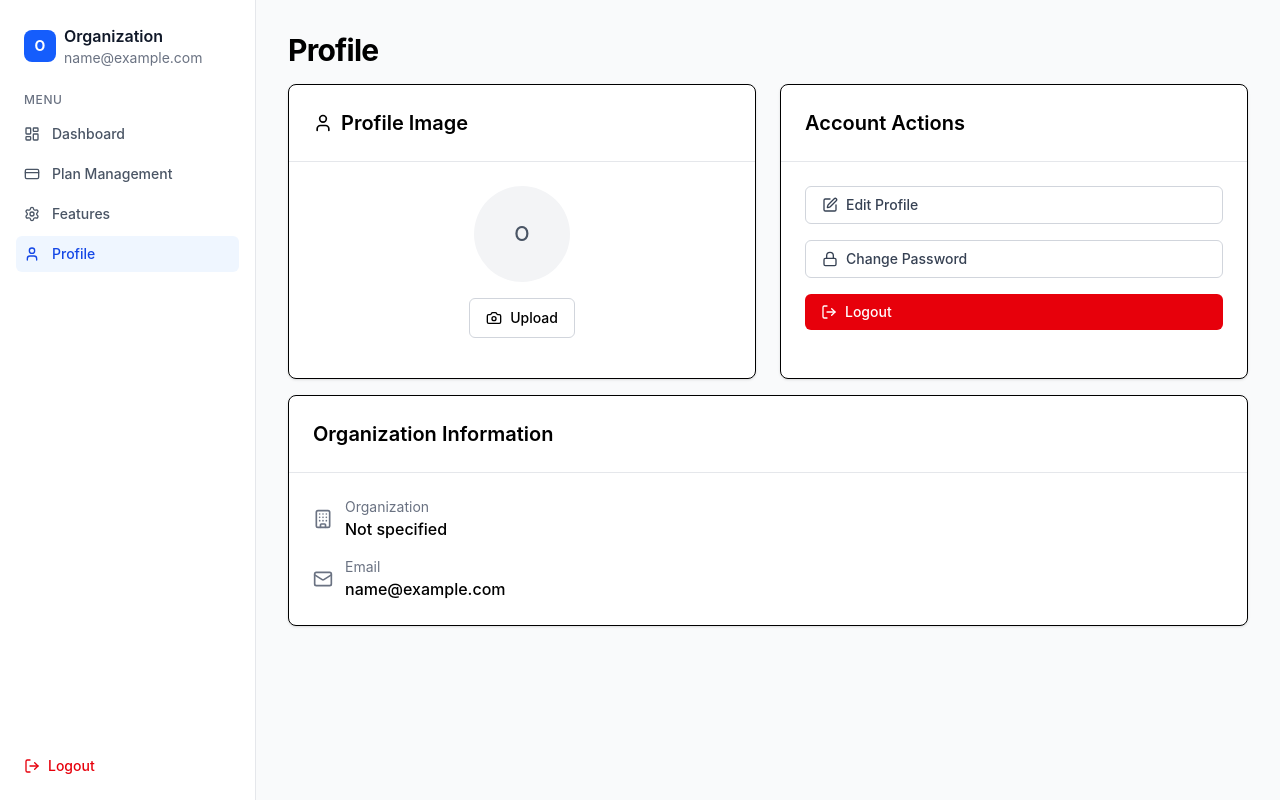
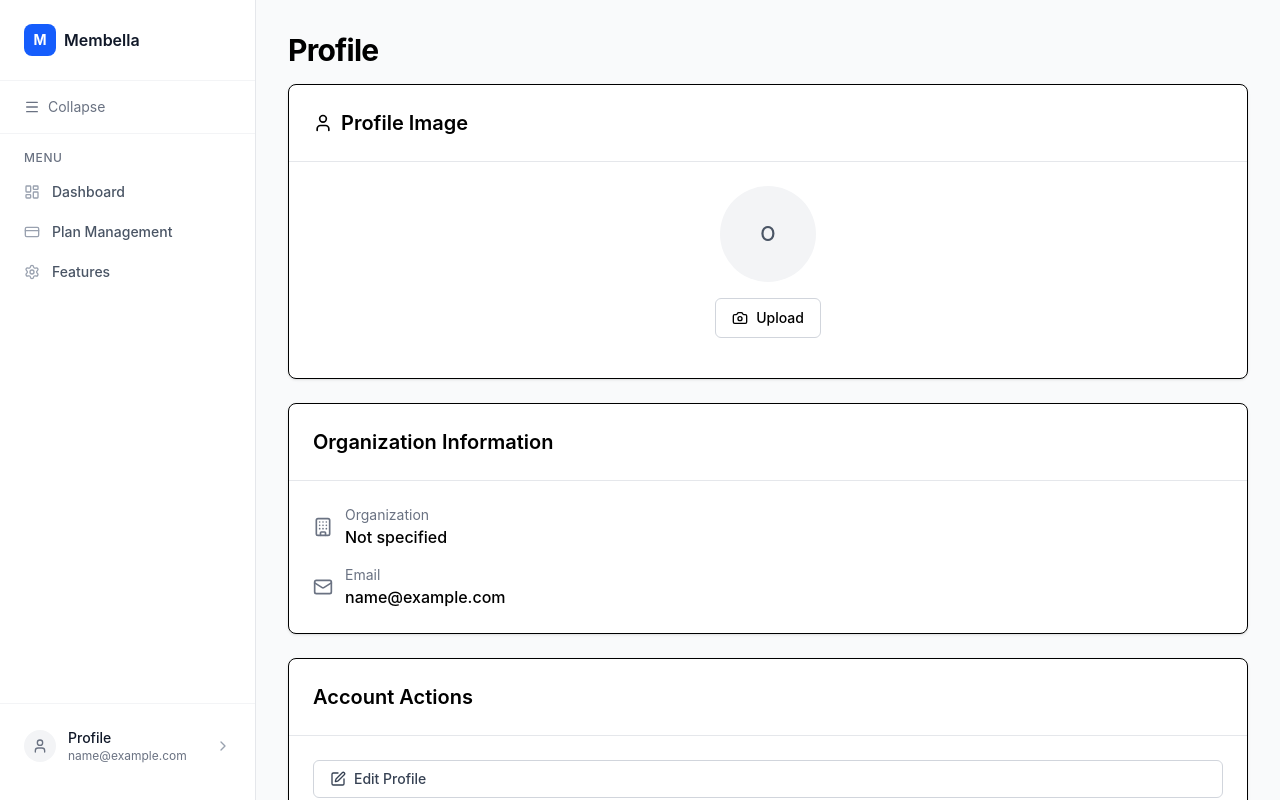
Before and after one commit to PhoopPeep/Membella-Frontend, a Vue app in the folder frontend/: page /profile in a window 1280 px wide. Built offline with nearby package versions, Linux system fonts and the light colour scheme; sample sign-in values are in the browser's storage; the HTML template or start-up script is replaced by a standard one.

Commit message:
update sidebar and profile view

```diff
--- a/frontend/package.json
+++ b/frontend/package.json
@@ -22,6 +22,7 @@
     "jsonwebtoken": "^9.0.2",
     "lucide-vue-next": "^0.522.0",
     "pinia": "^3.0.3",
+    "tailwind-scrollbar": "^4.0.2",
     "vue": "^3.5.13",
     "vue-router": "^4.5.0"
   },
--- a/frontend/src/components/layout/AppSidebar.vue
+++ b/frontend/src/components/layout/AppSidebar.vue
@@ -1,72 +1,151 @@
 <template>
-  <aside class="border-r border-gray-200 w-64 bg-white flex flex-col h-full">
+  <aside
+    :class="[
+      'border-r border-gray-200 bg-white flex flex-col h-full transition-all duration-300 ease-in-out',
+      isCollapsed ? 'w-16' : 'w-64'
+    ]"
+  >
     <!-- Sidebar Header -->
-    <div class="p-6">
+    <div class="p-6 border-b border-gray-100">
       <div class="flex items-center space-x-2">
-        <div class="w-8 h-8 bg-blue-600 rounded-lg flex items-center justify-center">
-          <span class="text-white font-bold text-sm">
-            {{ getInitials(authStore.user?.org_name || 'ORG') }}
-          </span>
+        <div class="w-8 h-8 bg-blue-600 rounded-lg flex items-center justify-center flex-shrink-0">
+          <span class="text-white font-bold text-sm">M</span>
         </div>
-        <div>
-          <h2 class="font-semibold text-gray-900">
-            {{ authStore.user?.org_name || 'Organization' }}
-          </h2>
-          <p class="text-sm text-gray-500">
-            {{ authStore.user?.email || 'user@example.com' }}
-          </p>
-        </div>
+        <Transition name="fade">
+          <div v-show="!isCollapsed" class="min-w-0">
+            <h2 class="font-semibold text-gray-900 truncate">Membella</h2>
+          </div>
+        </Transition>
       </div>
     </div>
 
+    <!-- Toggle Button -->
+    <div class="px-4 py-2 border-b border-gray-100">
+      <button
+        @click="toggleSidebar"
+        class="w-full flex items-center p-2 text-gray-500 hover:text-gray-700 hover:bg-gray-50 rounded-md transition-colors"
+        :class="isCollapsed ? 'justify-center' : 'justify-start'"
+        :title="isCollapsed ? 'Expand sidebar' : 'Collapse sidebar'"
+      >
+        <Menu class="w-4 h-4" />
+        <Transition name="fade">
+          <span v-show="!isCollapsed" class="ml-2 text-sm">Collapse</span>
+        </Transition>
+      </button>
+    </div>
+
     <!-- Sidebar Content -->
-    <div class="flex-1 px-4">
-      <div class="mb-4">
-        <h3 class="px-2 mb-2 text-xs font-medium text-gray-500 uppercase tracking-wider">Menu</h3>
+    <div class="flex-1 px-4 py-4 overflow-y-auto custom-scrollbar">
+      <!-- Menu Group -->
+      <div class="mb-6">
+        <Transition name="fade">
+          <div v-show="!isCollapsed" class="px-2 mb-2">
+            <h3 class="text-xs font-medium text-gray-500 uppercase tracking-wider">Menu</h3>
+          </div>
+        </Transition>
         <nav class="space-y-1">
           <router-link
             v-for="item in menuItems"
             :key="item.title"
             :to="item.url"
-            class="group flex items-center px-2 py-2 text-sm font-medium rounded-md transition-colors duration-200"
-            :class="
+            class="group flex items-center px-2 py-2 text-sm font-medium rounded-md transition-all duration-200 relative"
+            :class="[
               isActive(item.url)
-                ? 'bg-blue-50 text-blue-700 border-blue-700'
-                : 'text-gray-600 hover:bg-gray-50 hover:text-gray-900'
-            "
+                ? 'bg-blue-50 text-blue-700'
+                : 'text-gray-600 hover:bg-gray-50 hover:text-gray-900',
+              isCollapsed ? 'justify-center' : 'justify-start'
+            ]"
+            active-class="bg-blue-50 text-blue-700"
           >
-            <component :is="item.icon" class="w-4 h-4 mr-3" />
-            <span>{{ item.title }}</span>
+            <!-- Active indicator -->
+            <div
+              v-if="isActive(item.url)"
+              class="absolute right-0 top-0 bottom-0 w-0.5 bg-blue-700"
+            ></div>
+
+            <component
+              :is="item.icon"
+              :class="[
+                'flex-shrink-0 transition-colors',
+                isActive(item.url) ? 'text-blue-600' : 'text-gray-400 group-hover:text-gray-500',
+                isCollapsed ? 'w-5 h-5' : 'w-4 h-4'
+              ]"
+            />
+            <Transition name="fade">
+              <span
+                v-show="!isCollapsed"
+                class="ml-3"
+              >
+                {{ item.title }}
+              </span>
+            </Transition>
+
+            <!-- Tooltip for collapsed state -->
+            <Transition name="tooltip">
+              <div
+                v-if="isCollapsed && isHovered === item.title"
+                class="absolute left-full ml-2 px-2 py-1 bg-gray-900 text-white text-xs rounded shadow-lg whitespace-nowrap z-50"
+              >
+                {{ item.title }}
+                <div class="absolute left-0 top-1/2 transform -translate-x-1 -translate-y-1/2 w-0 h-0 border-t-2 border-b-2 border-r-2 border-transparent border-r-gray-900"></div>
+              </div>
+            </Transition>
           </router-link>
         </nav>
       </div>
     </div>
 
     <!-- Sidebar Footer -->
-    <div class="p-4">
-      <button
-        @click="handleLogout"
-        :disabled="isLoggingOut"
-        class="w-full flex items-center justify-start px-2 py-2 text-sm font-medium text-red-600 rounded-md hover:text-red-700 hover:bg-red-50 transition-colors duration-200 disabled:opacity-50"
-      >
-        <LogOut class="w-4 h-4 mr-2" />
-        {{ isLoggingOut ? 'Logging out...' : 'Logout' }}
-      </button>
+    <div class="p-4 border-t border-gray-100">
+      <!-- Profile Section (when expanded) -->
+      <Transition name="fade">
+        <div
+          v-if="!isCollapsed"
+          @click="handleProfileClick"
+          class="flex items-center space-x-3 cursor-pointer hover:bg-gray-50 p-2 rounded-md transition-colors mb-3 group"
+        >
+          <div class="w-8 h-8 bg-gray-100 rounded-full flex items-center justify-center overflow-hidden flex-shrink-0">
+            <img
+              v-if="authStore.user?.logo"
+              :src="authStore.user.logo"
+              :alt="authStore.user.org_name"
+              class="w-full h-full object-cover"
+            />
+            <User v-else class="w-4 h-4 text-gray-500" />
+          </div>
+          <div class="flex-1 min-w-0">
+            <p class="text-sm font-medium text-gray-900 truncate group-hover:text-blue-600 transition-colors">Profile</p>
+            <p class="text-xs text-gray-500 truncate">{{ authStore.user?.email }}</p>
+          </div>
+          <ChevronRight class="w-4 h-4 text-gray-400 group-hover:text-gray-600" />
+        </div>
+      </Transition>
     </div>
   </aside>
 </template>
 
 <script setup lang="ts">
-import { ref } from 'vue'
+import { ref, onMounted } from 'vue'
 import { useRouter, useRoute } from 'vue-router'
-import { LayoutDashboard, CreditCard, Settings, User, LogOut } from 'lucide-vue-next'
+import {
+  LayoutDashboard,
+  CreditCard,
+  Settings,
+  User,
+  Menu,
+  ChevronRight
+} from 'lucide-vue-next'
 import { useAuthStore } from '../../stores/auth'
 
 const router = useRouter()
 const route = useRoute()
 const authStore = useAuthStore()
-const isLoggingOut = ref(false)
 
+// Sidebar state
+const isCollapsed = ref(false)
+const isHovered = ref<string | null>(null)
+
+// Menu items configuration
 const menuItems = [
   {
     title: 'Dashboard',
@@ -83,12 +162,15 @@ const menuItems = [
     url: '/features',
     icon: Settings,
   },
-  {
-    title: 'Profile',
-    url: '/profile',
-    icon: User,
-  },
 ]
+
+// Methods
+const toggleSidebar = () => {
+  isCollapsed.value = !isCollapsed.value
+
+  // Save preference to localStorage
+  localStorage.setItem('sidebarCollapsed', isCollapsed.value.toString())
+}
 
 const isActive = (url: string) => {
   return route.path === url
@@ -103,22 +185,81 @@ const getInitials = (name: string) => {
     .slice(0, 2)
 }
 
-const handleLogout = async () => {
-  try {
-    isLoggingOut.value = true
+const handleProfileClick = () => {
+  router.push('/profile')
+}
 
-    // Clear authentication state
-    authStore.clearAuth()
-
-    // Add a small delay for UX
-    await new Promise((resolve) => setTimeout(resolve, 500))
-
-    // Redirect to login
-    router.push('/login')
-  } catch (error) {
-    console.error('Logout error:', error)
-  } finally {
-    isLoggingOut.value = false
+// Initialize sidebar state from localStorage
+const initSidebarState = () => {
+  const saved = localStorage.getItem('sidebarCollapsed')
+  if (saved !== null) {
+    isCollapsed.value = saved === 'true'
   }
 }
+
+// Mouse event handlers for tooltips
+const handleMouseEnter = (itemTitle: string) => {
+  if (isCollapsed.value) {
+    isHovered.value = itemTitle
+  }
+}
+
+const handleMouseLeave = () => {
+  isHovered.value = null
+}
+
+// Add mouse event listeners to menu items
+const addTooltipListeners = () => {
+  menuItems.forEach(item => {
+    // These will be handled in template with @mouseenter/@mouseleave
+  })
+}
+
+// Initialize on component mount
+onMounted(() => {
+  initSidebarState()
+})
 </script>
+
+<style scoped>
+/* Custom scrollbar for webkit browsers */
+.custom-scrollbar::-webkit-scrollbar {
+  width: 4px;
+}
+
+.custom-scrollbar::-webkit-scrollbar-track {
+  background: transparent;
+}
+
+.custom-scrollbar::-webkit-scrollbar-thumb {
+  background: #e5e7eb;
+  border-radius: 2px;
+}
+
+.custom-scrollbar::-webkit-scrollbar-thumb:hover {
+  background: #d1d5db;
+}
+
+/* Smooth transitions */
+.fade-enter-active,
+.fade-leave-active {
+  transition: opacity 0.3s ease;
+}
+
+.fade-enter-from,
+.fade-leave-to {
+  opacity: 0;
+}
+
+/* Tooltip transitions */
+.tooltip-enter-active,
+.tooltip-leave-active {
+  transition: all 0.2s ease;
+}
+
+.tooltip-enter-from,
+.tooltip-leave-to {
+  opacity: 0;
+  transform: translateX(-8px);
+}
+</style>
--- a/frontend/src/views/Profile.vue
+++ b/frontend/src/views/Profile.vue
@@ -4,7 +4,7 @@
       <h1 class="text-3xl font-bold tracking-tight">Profile</h1>
     </div>
 
-    <div class="grid gap-6 md:grid-cols-2">
+    <div class="grid gap-6 md:grid">
       <!-- Profile Image Section -->
       <div class="rounded-lg border bg-white shadow-sm">
         <div class="p-6 border-b border-gray-200">
@@ -58,39 +58,6 @@
           />
         </div>
       </div>
-
-      <!-- Account Actions -->
-      <div class="rounded-lg border bg-white shadow-sm">
-        <div class="p-6 border-b border-gray-200">
-          <h2 class="text-xl font-semibold">Account Actions</h2>
-        </div>
-        <div class="p-6 space-y-4">
-          <button
-            @click="openEditProfile"
-            class="w-full flex items-center justify-start px-4 py-2 text-sm font-medium text-gray-700 bg-white border border-gray-300 rounded-md hover:bg-gray-50 focus:outline-none focus:ring-2 focus:ring-blue-500 focus:ring-offset-2 transition-colors"
-          >
-            <Edit class="w-4 h-4 mr-2" />
-            Edit Profile
-          </button>
-
-          <button
-            @click="openChangePassword"
-            class="w-full flex items-center justify-start px-4 py-2 text-sm font-medium text-gray-700 bg-white border border-gray-300 rounded-md hover:bg-gray-50 focus:outline-none focus:ring-2 focus:ring-blue-500 focus:ring-offset-2 transition-colors"
-          >
-            <Lock class="w-4 h-4 mr-2" />
-            Change Password
-          </button>
-
-          <button
-            @click="handleLogout"
-            class="w-full flex items-center justify-start px-4 py-2 text-sm font-medium text-white bg-red-600 rounded-md hover:bg-red-700 focus:outline-none focus:ring-2 focus:ring-red-500 focus:ring-offset-2 transition-colors"
-          >
-            <LogOut class="w-4 h-4 mr-2" />
-            Logout
-          </button>
-        </div>
-      </div>
-    </div>
 
     <!-- Profile Information Display -->
     <div class="rounded-lg border bg-white shadow-sm">
@@ -147,6 +114,39 @@
         <div v-if="authStore.user?.description" class="mt-6 pt-6 border-t">
           <p class="text-sm text-gray-500 mb-2">Description</p>
           <p class="text-gray-700">{{ authStore.user.description }}</p>
+        </div>
+      </div>
+    </div>
+
+    <!-- Account Actions -->
+    <div class="rounded-lg border bg-white shadow-sm">
+        <div class="p-6 border-b border-gray-200">
+          <h2 class="text-xl font-semibold">Account Actions</h2>
+        </div>
+        <div class="p-6 space-y-4">
+          <button
+            @click="openEditProfile"
+            class="w-full flex items-center justify-start px-4 py-2 text-sm font-medium text-gray-700 bg-white border border-gray-300 rounded-md hover:bg-gray-50 focus:outline-none focus:ring-2 focus:ring-blue-500 focus:ring-offset-2 transition-colors"
+          >
+            <Edit class="w-4 h-4 mr-2" />
+            Edit Profile
+          </button>
+
+          <button
+            @click="openChangePassword"
+            class="w-full flex items-center justify-start px-4 py-2 text-sm font-medium text-gray-700 bg-white border border-gray-300 rounded-md hover:bg-gray-50 focus:outline-none focus:ring-2 focus:ring-blue-500 focus:ring-offset-2 transition-colors"
+          >
+            <Lock class="w-4 h-4 mr-2" />
+            Change Password
+          </button>
+
+          <button
+            @click="handleLogout"
+            class="w-full flex items-center justify-start px-4 py-2 text-sm font-medium text-white bg-red-600 rounded-md hover:bg-red-700 focus:outline-none focus:ring-2 focus:ring-red-500 focus:ring-offset-2 transition-colors"
+          >
+            <LogOut class="w-4 h-4 mr-2" />
+            Logout
+          </button>
         </div>
       </div>
     </div>
```
Also changed, not shown: 1 other file (tests, documents, lock files or other folders).
